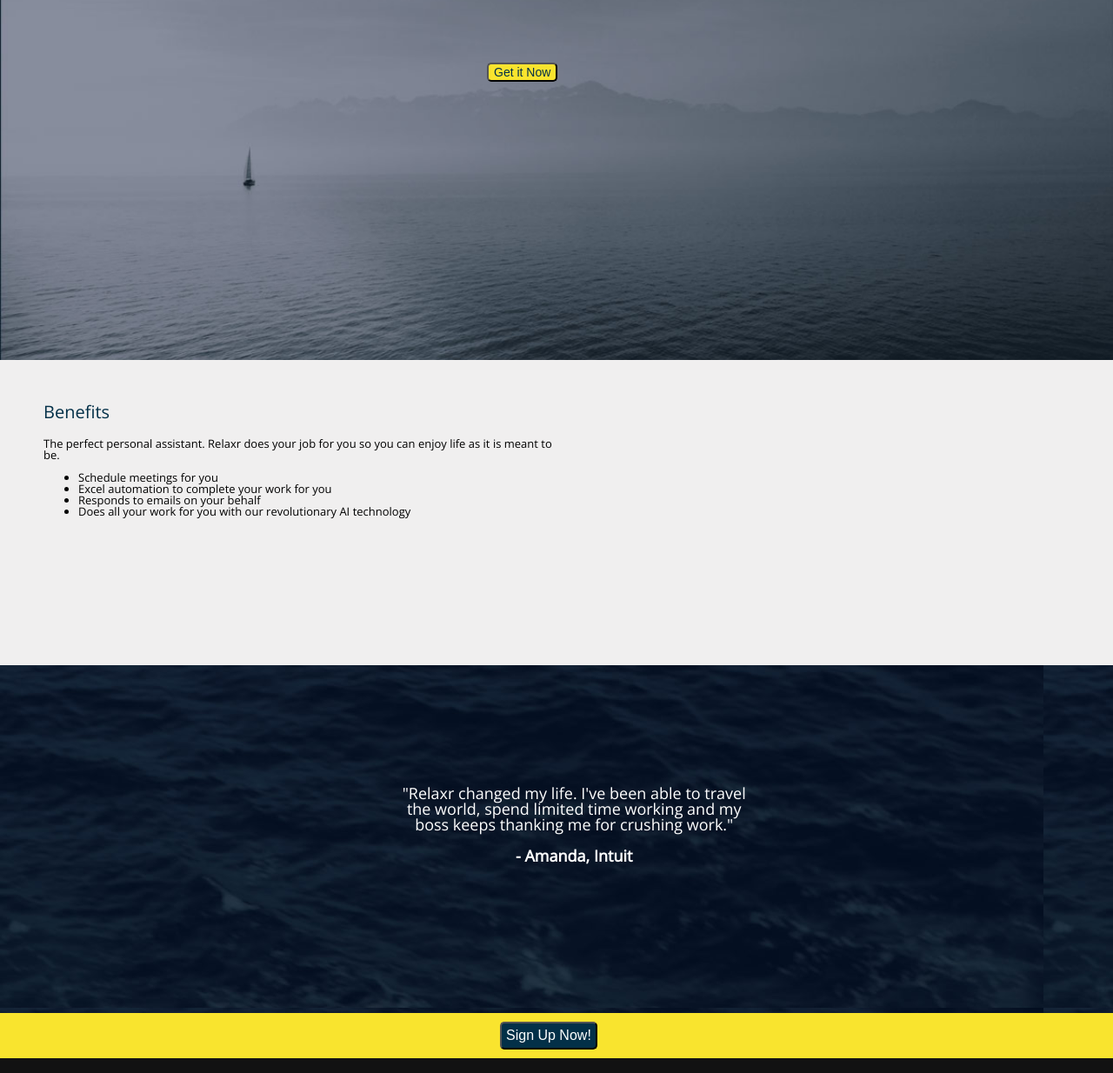
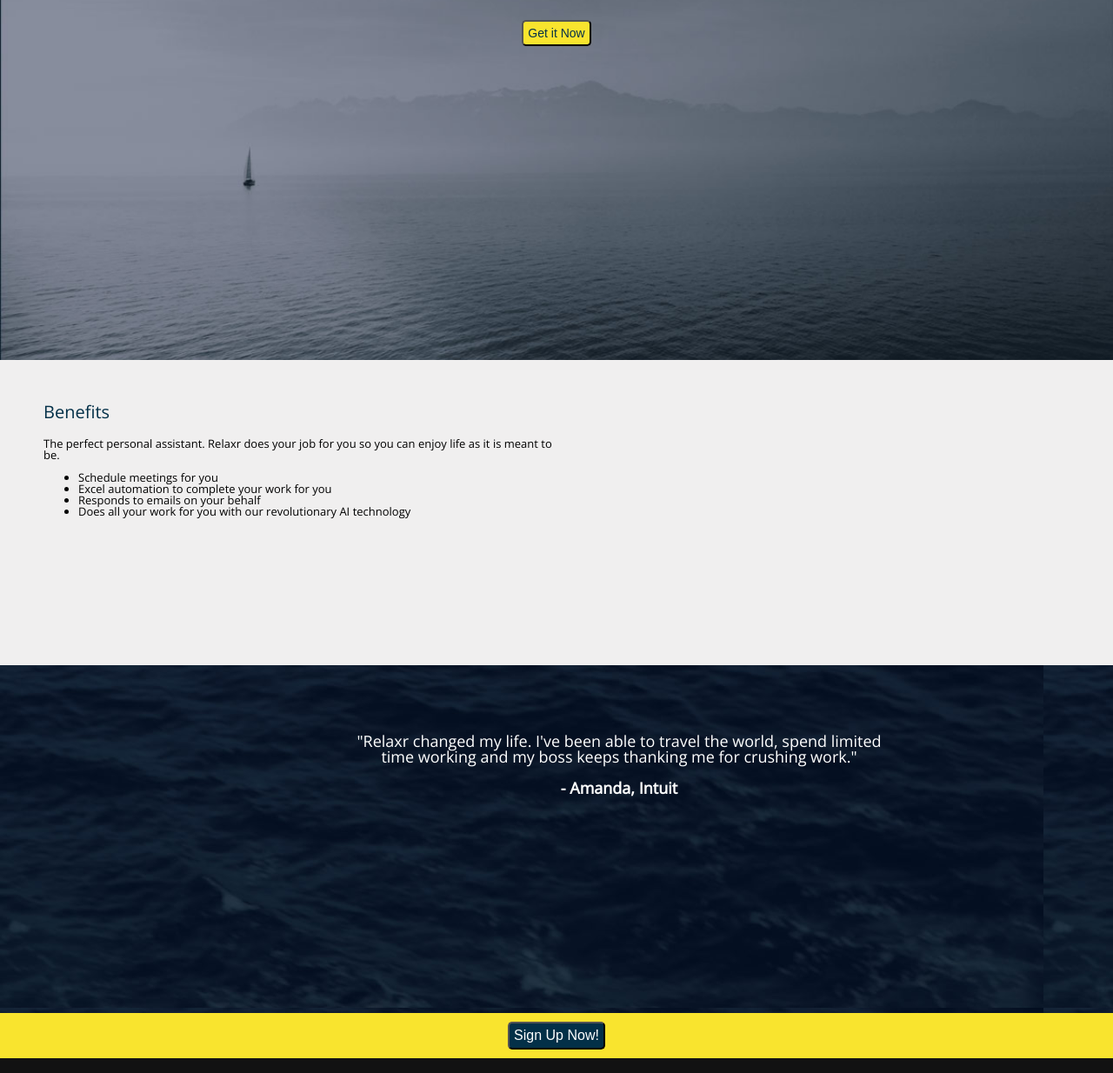
Before and after one commit to immaterium/Immaterium-Repository, a plain HTML site: page Assignment week 2/starter_code/index.html in a window 1280 px wide. Shown: the part 186-1420 px from the top of the page at 87% size. Drawn offline with nearby package versions, Linux system fonts and the light colour scheme.

Commit message:
Work-in-progress: problem
Cannot find the problem, why my font sizes are so small.

```diff
--- a/Assignment week 2/starter_code/css/style.css
+++ b/Assignment week 2/starter_code/css/style.css
@@ -91,10 +91,15 @@ h2 {
 .btn-yellow {
   background-color: #f9e42e;
   color: #033048;
-  margin: 50px 0 0 500px;
   font-size: 14px;
   font-style: bold;
+  font-weight: 500;
   border-radius: 5px;
+  padding: 5px;
+}
+
+.stupid {
+  text-align: center;
 }
 
 .benefits-section {
@@ -117,20 +122,22 @@ ul {
 }
 
 .testimonial {
+  width: 100%;
+  margin: auto;
+  height: 400px;
   background-image: url('../images/testimonial_bg.jpg');
   margin-top: 300px;
   text-align: center;
   color: white;
-  height: 400px;
-  padding: 120px 60px;
+  display: block;
+  padding-top: 60px;
   font-size: 18px;
-  display: block;
   font-weight: 100;
 }
 
 .testimonial p {
   padding-left: 400px;
-  max-width: 69%;
+  max-width: 80%;
 }
 
 .signup-section {
@@ -138,11 +145,12 @@ ul {
   padding-top: 10px;
   padding-bottom: 10px;
   display:block;
+  text-align: center;
   }
 
 .btn-blue {
   padding: 5px;
-    margin: auto 0 0 575px;
+  margin: auto;
   background-color: #033048;
   color: white;
   font-size: 12;
--- a/Assignment week 2/starter_code/index.html
+++ b/Assignment week 2/starter_code/index.html
@@ -18,7 +18,7 @@
 			<header>
 				<h1>Relaxr</h1>
 				<h2>Get piece of mind with a single tap </h2>
-				<button class="btn-yellow"> Get it Now </button>
+				<div class="stupid"> <button class="btn-yellow"> Get it Now </button> </div>
 			</header>
 		</div>
 
```
Lines whose indentation alone changed are shown as unchanged.
